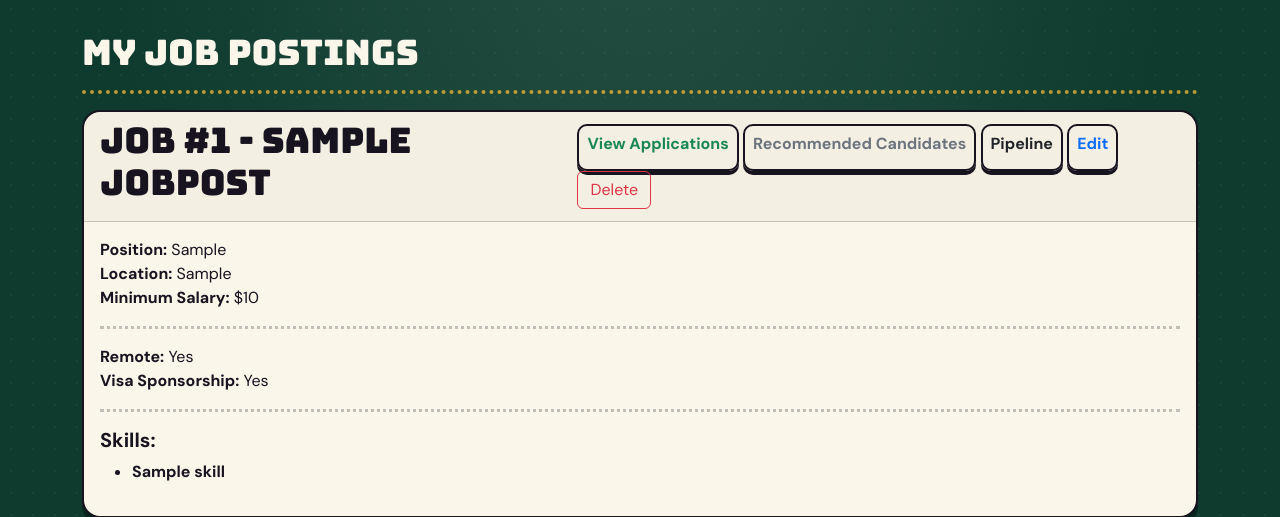
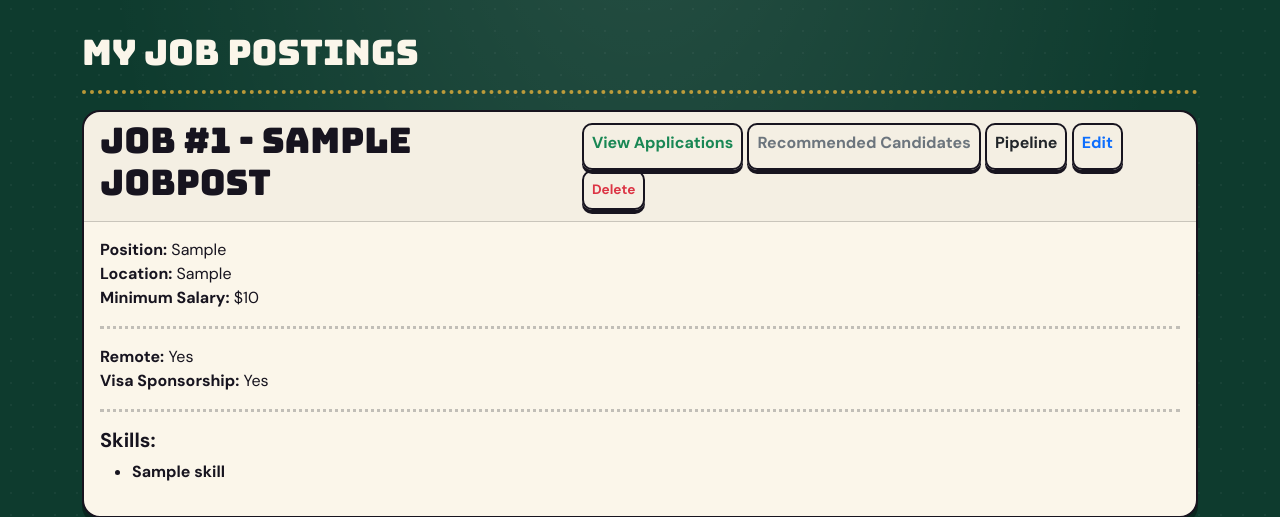
Before and after one commit to CS2340Group5/Project2, a Django app: page /posts/viewjobs/ in a window 1280 px wide. Shown: the part 90-607 px from the top of the page. Run offline with Django 5.2, Linux system fonts and the light colour scheme; a user stored in the database is signed in; tables that the repository leaves empty hold one stand-in row (values such as "Sample post").

Commit message:
Ok messed up the merge, now it's merged

```diff
--- a/perfect_role/posts/templates/posts/viewjobs.html
+++ b/perfect_role/posts/templates/posts/viewjobs.html
@@ -16,7 +16,7 @@
               <a href="{% url 'posts.candidate_recommendations' id=job.id %}" class="btn btn-pr-sm btn-outline-secondary"><h6>Recommended Candidates</h6></a>
               <a href="{% url 'posts.pipeline' id=job.id %}" class="btn btn-pr-sm btn-outline-dark"><h6>Pipeline</h6></a>
               <a href="{% url 'posts.editjob' id=job.id %}" class="btn btn-pr-sm btn-outline-primary"><h6>Edit</h6></a>
-              <a href="{% url 'posts.delete_post' id=job.id %}" class="btn btnpr--sm btn-outline-danger" onclick="return confirm('Are you sure you want to delete this job post?');">Delete</a>
+              <a href="{% url 'posts.delete_post' id=job.id %}" class="btn btn-pr-sm btn-outline-danger" onclick="return confirm('Are you sure you want to delete this job post?');">Delete</a>
 
             </span>
           </div>
```
